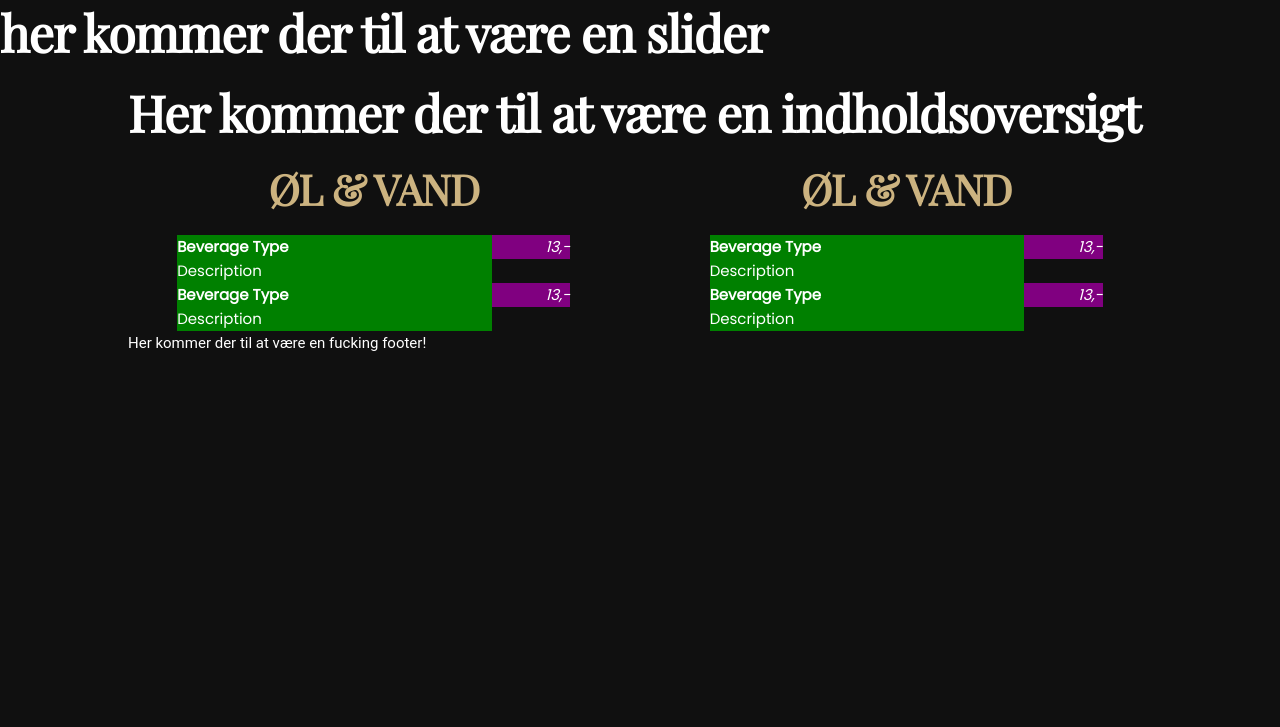
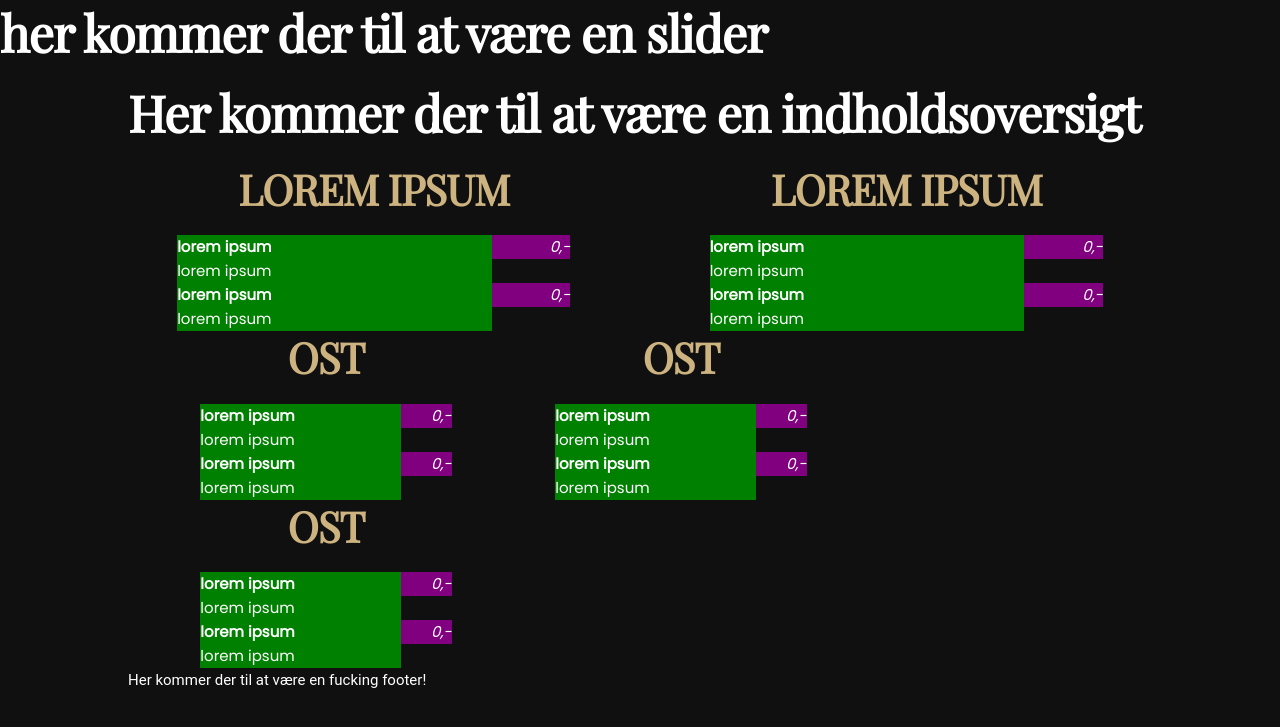
Before and after one commit to simoneliasen/cafefrederiksberg, a PHP site: page /pages/bar.php in a window 1280 px wide. Shown: the part 38-765 px from the top of the page. Run offline with PHP 8.4, Linux system fonts and the light colour scheme.

Commit message:
trying to implement three columns html

```diff
--- a/pages/bar.php
+++ b/pages/bar.php
@@ -43,44 +43,85 @@
       <div class="row indholdsoversigt">
         <!--Opsætter kolonner der hver fylder 3 ud af 12 bredde (tjek hjemmeside skeletons hjemmeside)  -->
         <div class="one-half column">
-          <h2 class="center_bar">ØL & VAND</h2>
+          <h2 class="center_bar">LOREM IPSUM</h2>
           <ul class="bar_menu">
             <li>
-              <div class="bar_menu_name"><strong>Beverage Type</strong><br> Description
+              <div class="bar_menu_name"><strong>lorem ipsum</strong><br> lorem ipsum
               </div>
-              <div class="bar_menu_price">13,-</div>
+              <div class="bar_menu_price">0,-</div>
             </li>
             <li>
-              <div class="bar_menu_name"><strong>Beverage Type</strong><br> Description
+              <div class="bar_menu_name"><strong>lorem ipsum</strong><br> lorem ipsum
               </div>
-              <div class="bar_menu_price">13,-</div>
+              <div class="bar_menu_price">0,-</div>
             </li>
           </ul>
         </div>
         <div class="one-half column">
-          <h2 class="center_bar">ØL & VAND</h2>
+          <h2 class="center_bar">LOREM IPSUM</h2>
           <ul class="bar_menu">
             <li>
-              <div class="bar_menu_name"><strong>Beverage Type</strong><br> Description
+              <div class="bar_menu_name"><strong>lorem ipsum</strong><br> lorem ipsum
               </div>
-              <div class="bar_menu_price">13,-</div>
+              <div class="bar_menu_price">0,-</div>
             </li>
             <li>
-              <div class="bar_menu_name"><strong>Beverage Type</strong><br> Description
+              <div class="bar_menu_name"><strong>lorem ipsum</strong><br> lorem ipsum
               </div>
-              <div class="bar_menu_price">13,-</div>
+              <div class="bar_menu_price">0,-</div>
             </li>
           </ul>
         </div>
-
+        <div class="one-third column">
+          <h2 class="center_bar">OST</h2>
+          <ul class="bar_menu">
+            <li>
+              <div class="bar_menu_name"><strong>lorem ipsum</strong><br> lorem ipsum
+              </div>
+              <div class="bar_menu_price">0,-</div>
+            </li>
+            <li>
+              <div class="bar_menu_name"><strong>lorem ipsum</strong><br> lorem ipsum
+              </div>
+              <div class="bar_menu_price">0,-</div>
+            </li>
+          </ul>
+        </div>
+        <div class="one-third column">
+          <h2 class="center_bar">OST</h2>
+          <ul class="bar_menu">
+            <li>
+              <div class="bar_menu_name"><strong>lorem ipsum</strong><br> lorem ipsum
+              </div>
+              <div class="bar_menu_price">0,-</div>
+            </li>
+            <li>
+              <div class="bar_menu_name"><strong>lorem ipsum</strong><br> lorem ipsum
+              </div>
+              <div class="bar_menu_price">0,-</div>
+            </li>
+          </ul>
+        </div>
+        <div class="one-third column">
+          <h2 class="center_bar">OST</h2>
+          <ul class="bar_menu">
+            <li>
+              <div class="bar_menu_name"><strong>lorem ipsum</strong><br> lorem ipsum
+              </div>
+              <div class="bar_menu_price">0,-</div>
+            </li>
+            <li>
+              <div class="bar_menu_name"><strong>lorem ipsum</strong><br> lorem ipsum
+              </div>
+              <div class="bar_menu_price">0,-</div>
+            </li>
+          </ul>
+        </div>
       </div>
     </div>
-  </div>
-  </div>
-  </div>
 
-  <!--Indrag footer fra filen includes/footer.php-->
-  <?php include '../includes/footer.php'; ?>
+    <!--Indrag footer fra filen includes/footer.php-->
+    <?php include '../includes/footer.php'; ?>
 
 </body>
 
```
